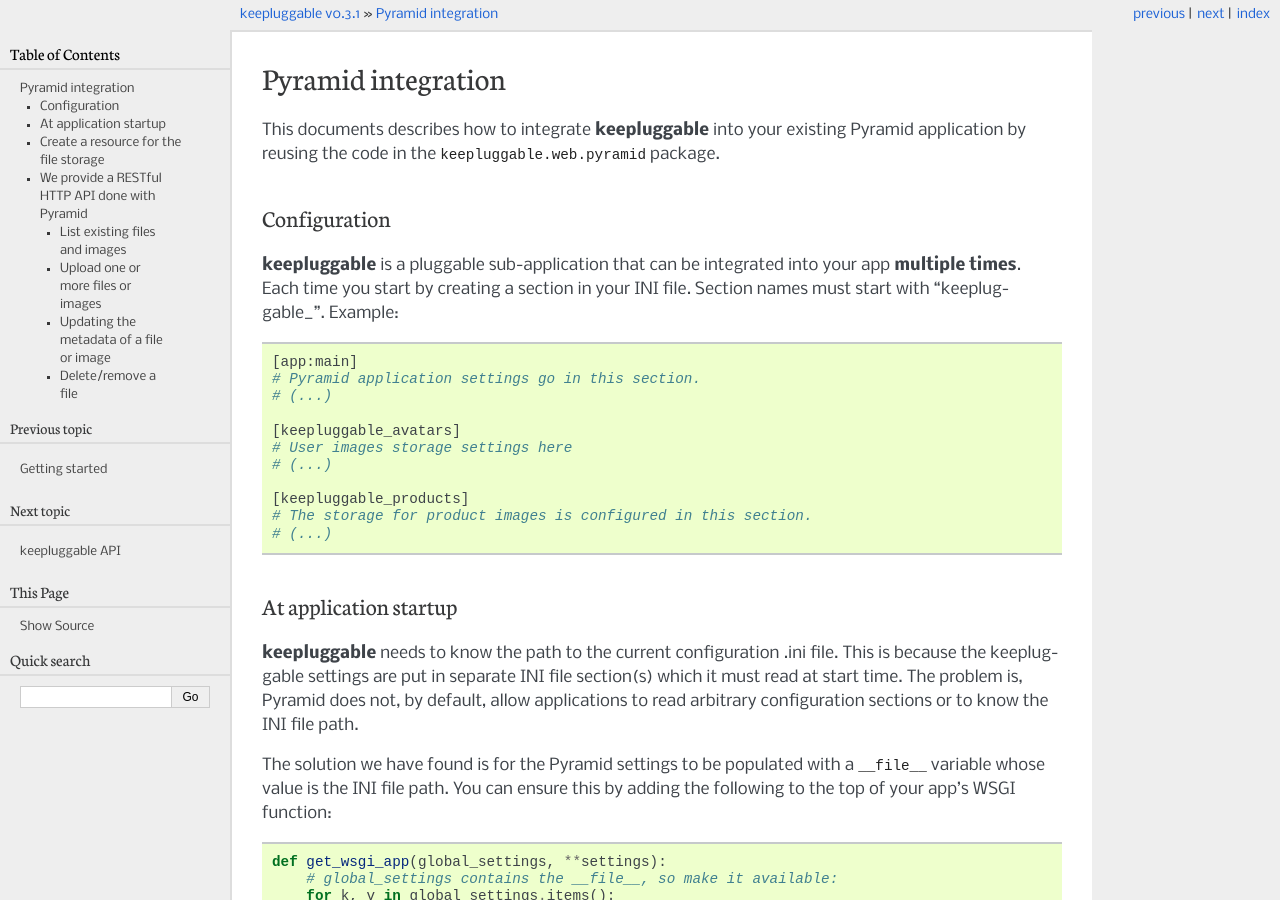
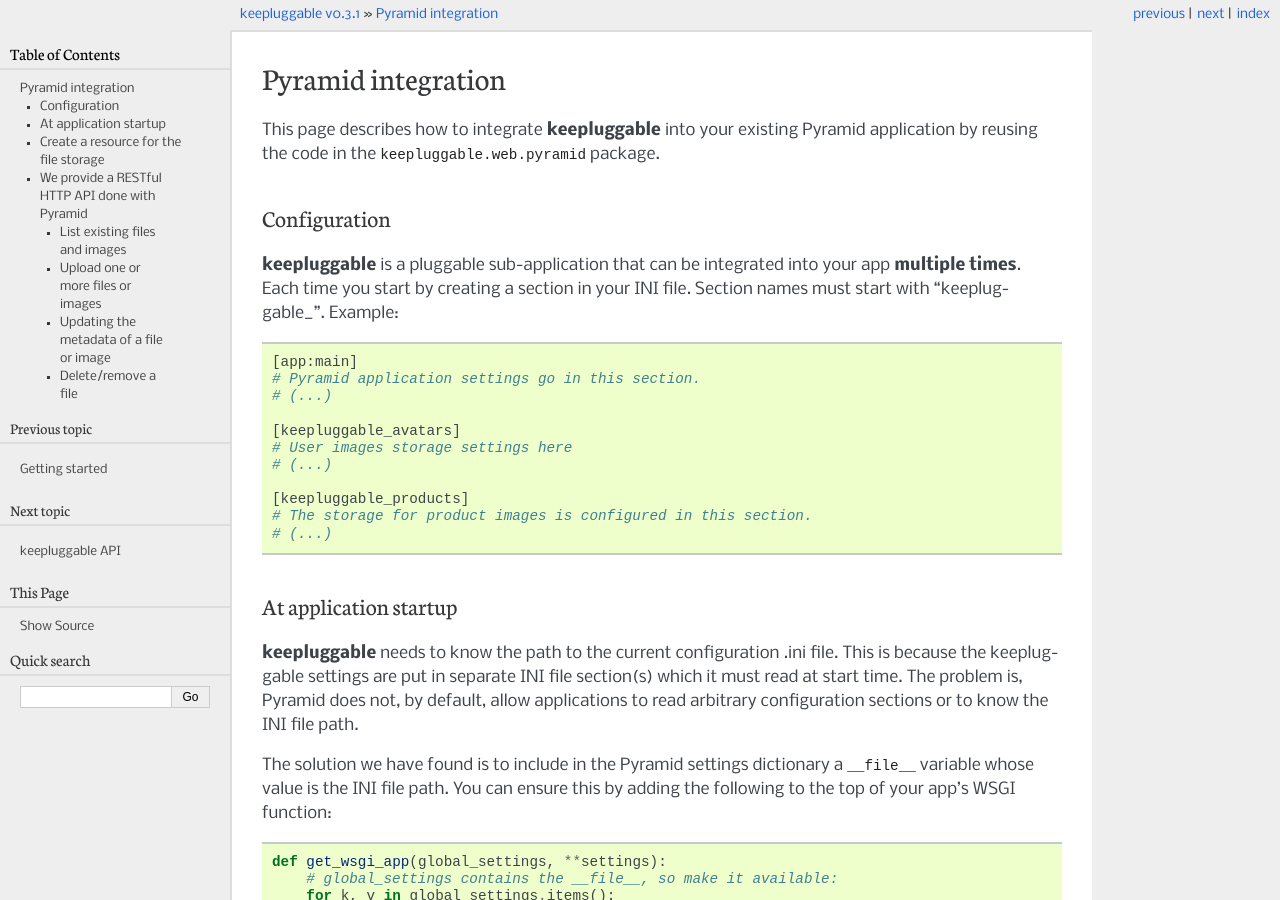
Before and after one commit to nandoflorestan/keepluggable, a Sphinx documentation site: the page built from docs/source/integration_pyramid.rst, in a window 1280 px wide and 900 px high. Built offline with Sphinx 7.4.7, drawn with Linux system fonts in a browser that asks for light colours.

```diff
--- a/docs/source/integration_pyramid.rst
+++ b/docs/source/integration_pyramid.rst
@@ -2,7 +2,7 @@
 Pyramid integration
 ===================
 
-This documents describes how to integrate **keepluggable** into
+This page describes how to integrate **keepluggable** into
 your existing Pyramid application by reusing the code in the
 ``keepluggable.web.pyramid`` package.
 
@@ -36,7 +36,7 @@
 is, Pyramid does not, by default, allow applications to read arbitrary
 configuration sections or to know the INI file path.
 
-The solution we have found is for the Pyramid settings to be populated with
+The solution we have found is to include in the Pyramid settings dictionary
 a ``__file__`` variable whose value is the INI file path. You can ensure this
 by adding the following to the top of your app's WSGI function::
 
--- a/setup.cfg
+++ b/setup.cfg
@@ -25,3 +25,7 @@
 input_file = keepluggable/locale/keepluggable.pot
 output_dir = keepluggable/locale
 previous = true
+
+[bdist_wheel]
+# Projects that are Python 2&3 compatible can create universal wheels:
+universal = 1
```
Also changed, not shown: release_new_version.py (+11 -7 lines).
